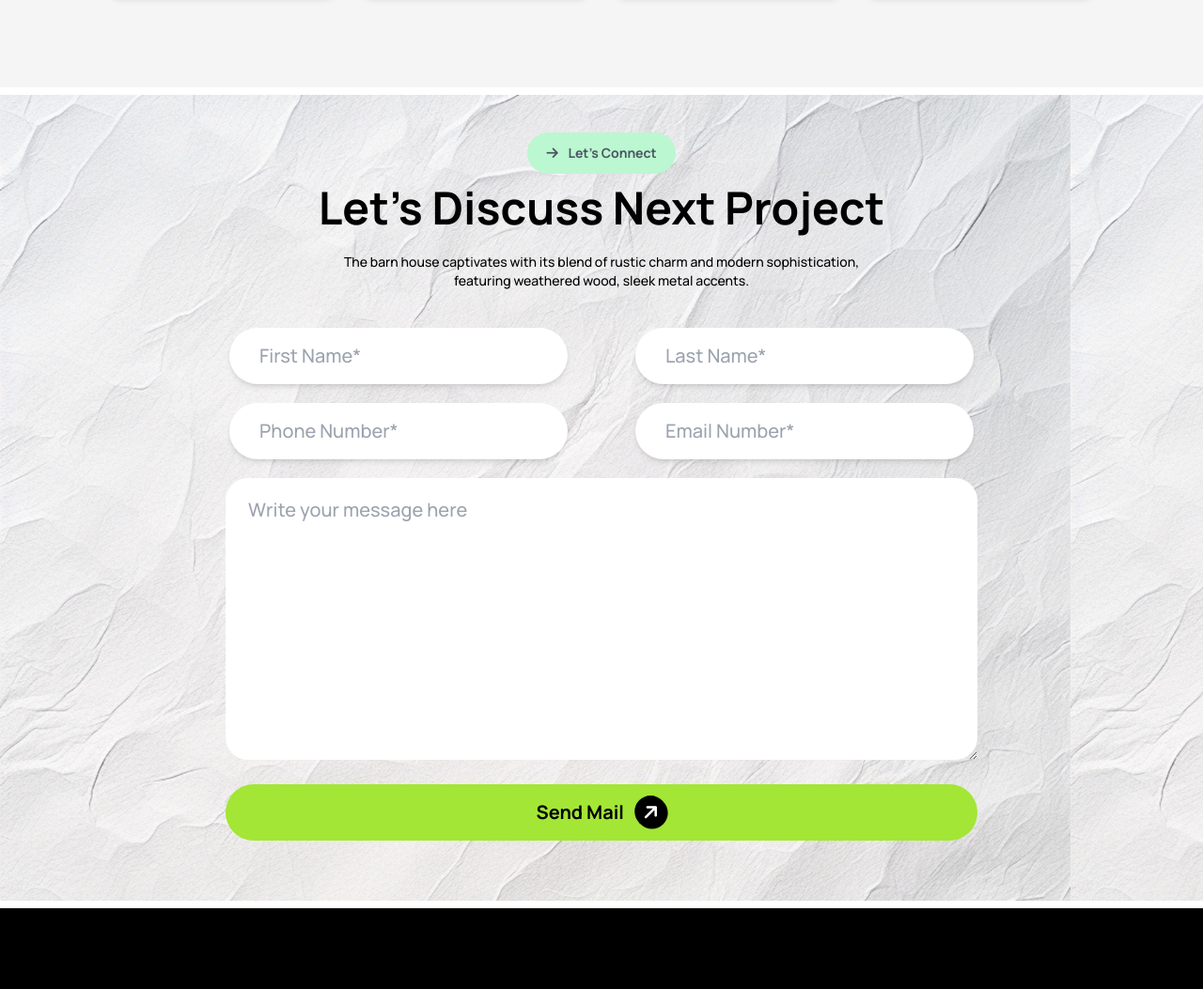
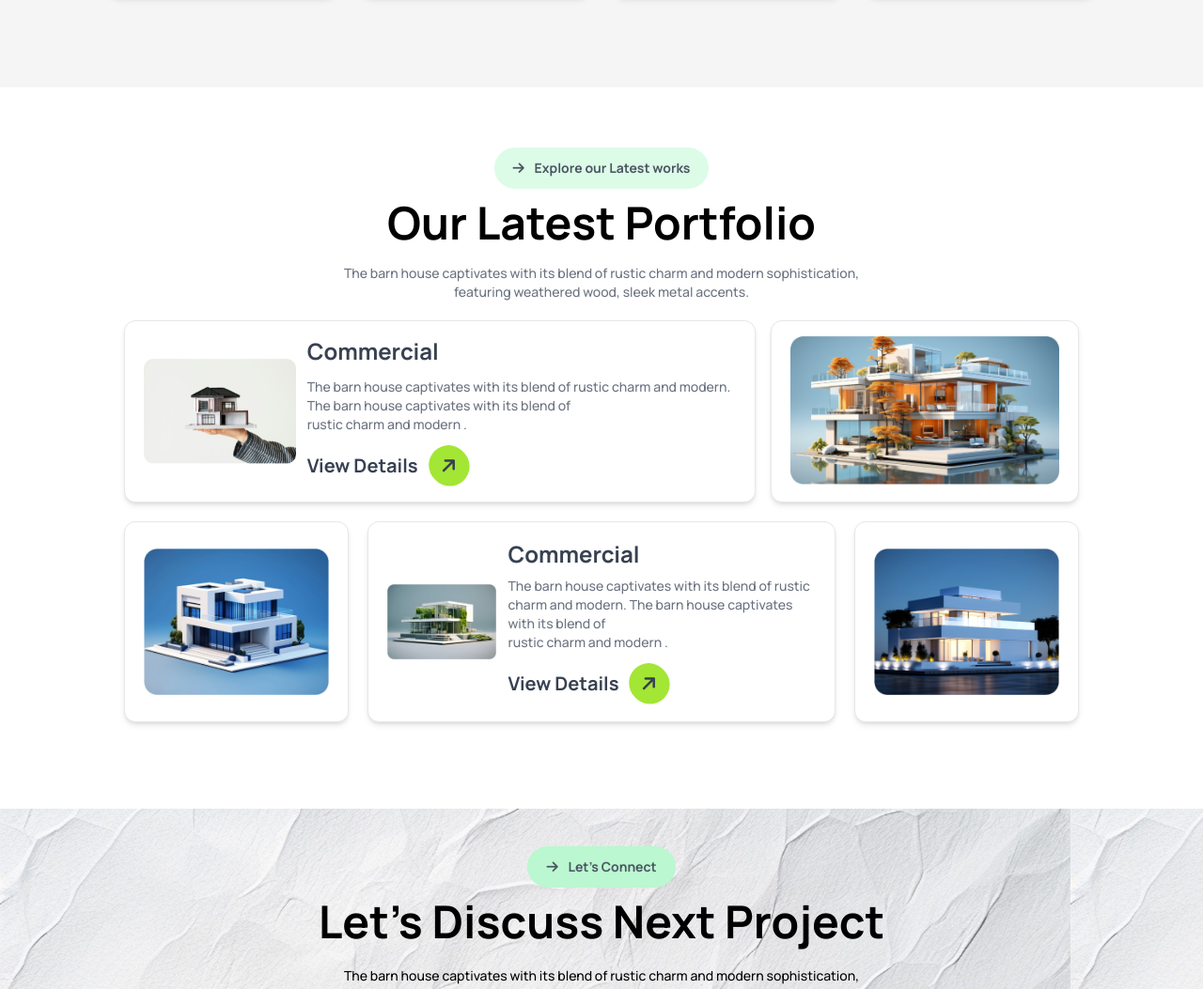
Before and after one commit to Tofael66/Assignment-Three, a plain HTML site: page index.html in a window 1280 px wide. Shown: the part 2115-3168 px from the top of the page at 94% size. Drawn offline with nearby package versions, Linux system fonts and the light colour scheme.

Commit message:
next section done

```diff
--- a/index.html
+++ b/index.html
@@ -72,7 +72,7 @@
   </header>
 
   <!-- web design secton start -->
-   <main class="  mb-2 bg-neutral-100 max-w-screen-xl mx-auto " >
+   <main class="   bg-neutral-100 max-w-screen-xl mx-auto " >
     <section class=" md:flex lg:flex mx-auto max-w-screen-xl px-10 lg:px-28 pt-24 pb-24">
      <!-- text container -->
       <div class=" text-center md:text-left lg:text-left md:w-2/3">
@@ -190,6 +190,81 @@
           </div>
     </section>
 </main>
+
+
+<!-- Our Latest Portfolio -->
+ <main class=" mb-2 max-w-screen-xl mx-auto pt-16 pb-16  bg-neutral-100 md:bg-white lg:bg-white p-5 ">
+
+    <!-- text div -->
+
+
+     <div class=" text-center ">
+      <button class="bg-green-100 mb-3 font-bold text-gray-600 px-10 py-4 text-2xl md:text-sm md:px-5 md:py-3 rounded-full"> <i class="fa-solid fa-arrow-right font-semibold mr-2 "></i>  Explore our Latest works</button>
+
+      <h1 class="text-5xl font-bold mb-5">Our Latest Portfolio</h1>
+      <p class="text-gray-500 text-2xl md:text-sm">The barn house captivates with its blend of rustic charm and modern sophistication, <br> featuring weathered wood, sleek metal accents.</p>
+     </div>
+
+     <!-- card div container-->
+     <div class="p-5 md:px-28">
+      <!-- first section card -->
+      <section class=" grid grid-cols-1 md:grid-cols-3 gap-4 mb-5 lg:grid-cols-3">
+        <!-- first card -->
+        <div class="md:flex items-center lg:flex shadow-md bg-white px-8 py-7 md:px-5 md:py-4 lg:px-5 lg:py-4 border border-gray-200 rounded-3xl col-span-2  md:rounded-xl ">
+          <!-- image -->
+           <div class="">
+            <img class="w-full " src="images/img1.png" alt="">
+          </div>
+         <br>
+           <!-- text -->
+            <div class="md:ml-3 lg:ml-3 ">
+              <h3 class="text-3xl font-bold text-gray-700 mb-3 md:text-2xl lg:text-2xl">Commercial</h3>
+              <p class="text-gray-500 mb-3 text-2xl md:text-sm lg:text-sm leading-normal">The barn house captivates with its blend of rustic charm and modern. The barn house captivates with its blend of <br> rustic charm and modern .</p>
+              <h4 class="text-2xl md:text-xl lg:text-xl text-gray-700 font-bold">View Details <i class="fa-solid fa-arrow-right -rotate-45 bg-lime-400 p-3 text-1xl ml-2 rounded-full"></i></h4>
+            </div>
+        </div>
+
+        <!-- second card -->
+         <div class="shadow-md bg-white px-10 py-7 md:px-5 md:py-4 lg:px-5 lg:py-4 border border-gray-200 rounded-3xl md:rounded-xl ">
+          <img class="w-full" src="images/img2.png" alt="">
+         </div>
+        </section>
+
+   <!-- second section card -->
+   <div class="grid grid-cols-1 md:grid-cols-4 lg:grid-cols-4 gap-5 ">
+    <!-- card-1 -->
+    <div class="shadow-md bg-white px-10 py-7 md:px-5  border border-gray-200 rounded-3xl md:rounded-xl ">
+     <img class="w-full" src="images/img3.png" alt="">
+    </div>
+
+    <!-- 2nd card -->
+
+    <div class="md:flex items-center lg:flex shadow-md bg-white px-8 py-7 md:px-5 md:py-4 lg:px-5 lg:py-4 border border-gray-200 rounded-3xl col-span-2  md:rounded-xl ">
+      <!-- image -->
+       <div class="">
+        <img class="w-full " src="images/img4.png" alt="">
+      </div>
+     <br>
+       <!-- text -->
+        <div class="md:ml-3 lg:ml-3  ">
+          <h3 class="text-3xl font-bold text-gray-700 mb-2 md:text-2xl lg:text-2xl">Commercial</h3>
+          <p class="text-gray-500 mb-3 text-2xl md:text-sm lg:text-sm leading-normal">The barn house captivates with its blend of rustic charm and modern. The barn house captivates with its blend of <br> rustic charm and modern .</p>
+          <h4 class="text-2xl md:text-xl lg:text-xl text-gray-700 font-bold">View Details <i class="fa-solid fa-arrow-right -rotate-45 bg-lime-400 p-3 text-1xl ml-2 rounded-full"></i></h4>
+        </div>
+    </div>
+
+    <!-- Third card -->
+
+    <div class="shadow-md bg-white px-10 py-7 md:px-5  border border-gray-200 rounded-3xl md:rounded-xl ">
+      <img class="w-full" src="images/img5.png" alt="">
+     </div>
+
+</div>
+    </div>
+
+ </main>
+
+
 <!-- form section start -->
 <main class="max-w-screen-xl mx-auto pt-10 pb-16 text-center " style="background-image: url(images/bg.jpg)">
   <section class="px-10 md:px-28 lg:px-28   " >
```
Also changed, not shown: images/img4.png (added), images/img5.png (added).
